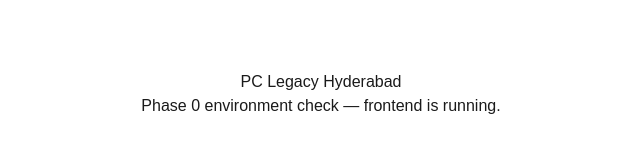
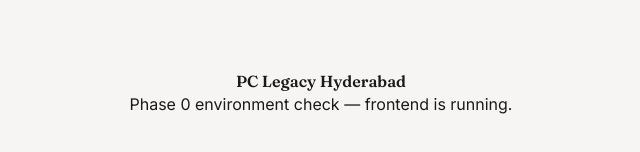
Before and after one commit to shaistakhan01/pc-legacy-hyderabad, a React (Vite) app in the folder frontend/: page / in a window 1280 px wide. Shown: the part 306-458 px from the top of the page, without its empty margins (319-959 px from the left). Built offline with nearby package versions, Linux system fonts and the light colour scheme.

Commit message:
feat: design tokens, Tailwind theme, and foundational component library

```diff
--- a/frontend/index.html
+++ b/frontend/index.html
@@ -4,6 +4,9 @@
   <meta charset="UTF-8" />
   <link rel="icon" type="image/svg+xml" href="/favicon.svg" />
   <meta name="viewport" content="width=device-width, initial-scale=1.0" />
+  <link rel="preconnect" href="https://fonts.googleapis.com">
+  <link rel="preconnect" href="https://fonts.gstatic.com" crossorigin>
+  <link href="https://fonts.googleapis.com/css2?family=Fraunces:opsz,wght@9..144,600;9..144,700&family=Inter:wght@400;500;600&display=swap" rel="stylesheet">
   <title>PC Legacy Hyderabad</title>
 </head>
   <body>
--- /dev/null
+++ b/frontend/src/lib/supabaseClient.ts
@@ -0,0 +1,17 @@
+import { createClient } from "@supabase/supabase-js";
+
+const supabaseUrl = import.meta.env.VITE_SUPABASE_URL;
+const supabasePublishableKey = import.meta.env.VITE_SUPABASE_PUBLISHABLE_KEY;
+
+if (!supabaseUrl || !supabasePublishableKey) {
+  throw new Error(
+    "Missing Supabase environment variables. Check frontend/.env against .env.example."
+  );
+}
+
+// Frontend-only client using the publishable key.
+// Used for: reading public reference data, Storage public URLs, and Realtime
+// subscriptions. All business-rule writes (bookings, payments) go through
+// the Express backend — never call Supabase directly from the frontend for
+// any write that involves business logic.
+export const supabase = createClient(supabaseUrl, supabasePublishableKey);
--- a/frontend/src/styles/global.css
+++ b/frontend/src/styles/global.css
@@ -1,10 +1,28 @@
+@import "./tokens.css";
+
 @tailwind base;
 @tailwind components;
 @tailwind utilities;
 
 html,
 body {
-  font-family: sans-serif;
-  background-color: #ffffff;
-  color: #1a1a1a;
+  font-family: var(--font-sans);
+  background-color: var(--color-neutral-100);
+  color: var(--color-neutral-900);
+  line-height: 1.5;
 }
+
+h1,
+h2,
+h3 {
+  font-family: var(--font-heading);
+  line-height: 1.2;
+  font-weight: 600;
+}
+
+/* Visible focus ring on all interactive elements — design doc §8.
+   Never set outline: none without a visible replacement. */
+:focus-visible {
+  outline: 2px solid var(--color-accent);
+  outline-offset: 2px;
+}
--- /dev/null
+++ b/frontend/src/styles/tokens.css
@@ -0,0 +1,44 @@
+/* Design tokens as CSS custom properties — mirrors the Tailwind theme so
+   that any raw CSS written outside Tailwind utility classes, and any future
+   dark-mode layer, can reference the same values without duplication.
+   See design doc §2.1 for the source values and rationale. */
+
+:root {
+  /* Colors */
+  --color-primary: #0f3d3e;
+  --color-primary-light: #1c5c5d;
+  --color-accent: #c9952c;
+  --color-accent-light: #e3c275;
+
+  --color-neutral-900: #1a1a1a;
+  --color-neutral-700: #4a4a4a;
+  --color-neutral-400: #9a9a9a;
+  --color-neutral-200: #e4e4e4;
+  --color-neutral-100: #f6f5f3;
+
+  --color-surface: #ffffff;
+  --color-success: #1e7b4d;
+  --color-warning: #b8860b;
+  --color-error: #c0392b;
+  --color-info: #2c6e91;
+
+  --color-module-rooms: #0f3d3e;
+  --color-module-restaurant: #b5572c;
+  --color-module-banquet: #6b3b5e;
+  --color-module-conference: #2c6e91;
+
+  /* Typography */
+  --font-heading: "Fraunces", "Playfair Display", serif;
+  --font-sans: "Inter", sans-serif;
+
+  /* Elevation */
+  --shadow-elevation-1: 0 1px 3px rgba(0, 0, 0, 0.06);
+  --shadow-elevation-2: 0 4px 12px rgba(0, 0, 0, 0.08);
+  --shadow-elevation-3: 0 12px 32px rgba(0, 0, 0, 0.12);
+
+  /* Radius */
+  --radius-sm: 8px;
+  --radius-md: 12px;
+  --radius-lg: 16px;
+  --radius-pill: 999px;
+}
--- a/frontend/tailwind.config.js
+++ b/frontend/tailwind.config.js
@@ -2,7 +2,71 @@
 export default {
   content: ["./index.html", "./src/**/*.{js,ts,jsx,tsx}"],
   theme: {
-    extend: {},
+    extend: {
+      colors: {
+        primary: {
+          DEFAULT: "#0F3D3E",
+          light: "#1C5C5D",
+        },
+        accent: {
+          DEFAULT: "#C9952C",
+          light: "#E3C275",
+        },
+        neutral: {
+          900: "#1A1A1A",
+          700: "#4A4A4A",
+          400: "#9A9A9A",
+          200: "#E4E4E4",
+          100: "#F6F5F3",
+        },
+        surface: "#FFFFFF",
+        success: "#1E7B4D",
+        warning: "#B8860B",
+        error: "#C0392B",
+        info: "#2C6E91",
+        // Module accent-tinting (design doc §2.1) — used sparingly, only on
+        // dashboard headers/icons for quick visual orientation per module.
+        module: {
+          rooms: "#0F3D3E",
+          restaurant: "#B5572C",
+          banquet: "#6B3B5E",
+          conference: "#2C6E91",
+        },
+      },
+      fontFamily: {
+        heading: ["Fraunces", "Playfair Display", "serif"],
+        sans: ["Inter", "sans-serif"],
+      },
+      fontSize: {
+        xs: "0.75rem",
+        sm: "0.875rem",
+        base: "1rem",
+        lg: "1.125rem",
+        xl: "1.5rem",
+        "2xl": "1.875rem",
+        "3xl": "2.5rem",
+      },
+      spacing: {
+        18: "4.5rem",
+      },
+      borderRadius: {
+        // These override Tailwind's default rounded-sm/md/lg values with
+        // the design system values. rounded-sm = 8px, rounded-md = 12px,
+        // rounded-lg = 16px across this entire project.
+        sm: "8px",
+        md: "12px",
+        lg: "16px",
+        pill: "999px",
+      },
+      boxShadow: {
+        "elevation-1": "0 1px 3px rgba(0,0,0,0.06)",
+        "elevation-2": "0 4px 12px rgba(0,0,0,0.08)",
+        "elevation-3": "0 12px 32px rgba(0,0,0,0.12)",
+      },
+      maxWidth: {
+        content: "1280px",
+      },
+    },
   },
   plugins: [],
 };
```
Lines whose indentation alone changed are shown as unchanged.
